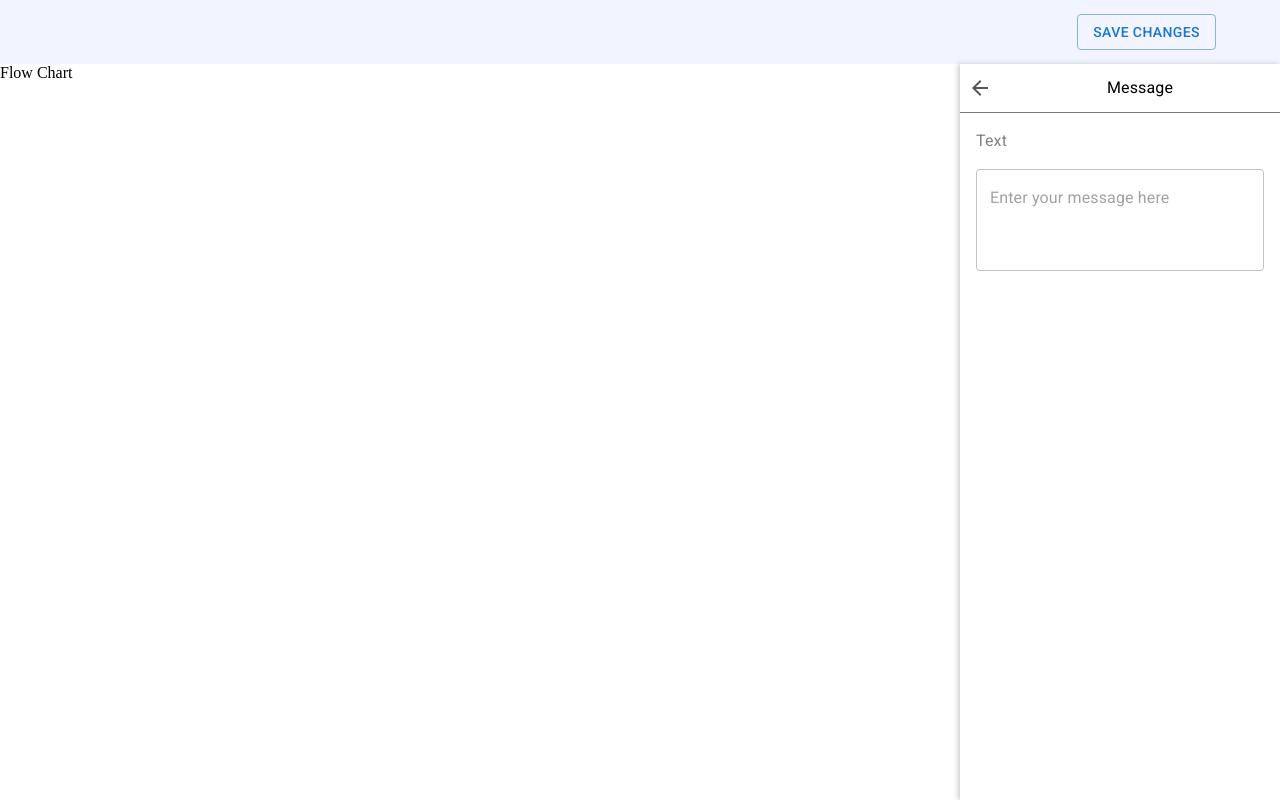
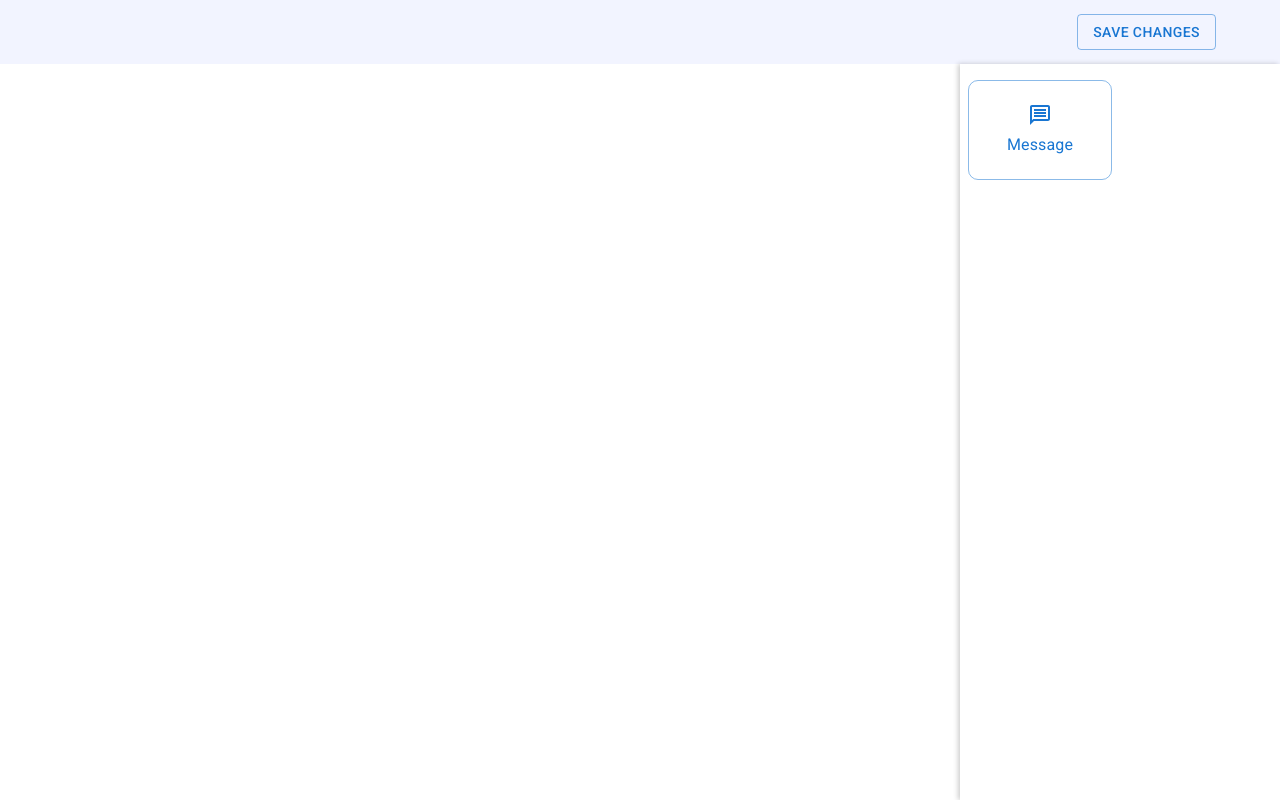
Before and after one commit to oyemayanq/chatbot-flow-builder, a React (Vite) app: page / in a window 1280 px wide. Built offline with nearby package versions, Linux system fonts and the light colour scheme.

Commit message:
added static nodes panel

```diff
--- a/src/App.jsx
+++ b/src/App.jsx
@@ -1,17 +1,39 @@
+import { useState } from "react";
+
 import Box from "@mui/material/Box";
 import Typography from "@mui/material/Typography";
 
 import TopBar from "./components/TopBar";
 import SettingsPanel from "./components/SettingsPanel";
+import NodesPanel from "./components/NodesPanel";
 
 export default function App() {
+  const [messages, setMessages] = useState([]);
+
   return (
     <Box sx={{ padding: "0" }}>
       <TopBar onSaveChanges={() => {}} />
       <Box sx={{ display: "flex" }}>
-        <Box sx={{ width: "75vw" }}>Flow Chart</Box>
+        <Box
+          sx={{ width: "75vw" }}
+          onDrop={(e) => {
+            const messageType = e.dataTransfer.getData("messageType");
+            console.log("messageType", messageType);
+            setMessages((prevMessages) => [...prevMessages, messageType]);
+            console.log("drop");
+          }}
+          onDragOver={(e) => {
+            e.preventDefault();
+          }}
+        >
+          {messages?.map((message, index) => (
+            <Box key={index} sx={{ marginBottom: "10px" }}>
+              {message}
+            </Box>
+          ))}
+        </Box>
         <Box sx={{ width: "25vw" }}>
-          <SettingsPanel />
+          <NodesPanel />
         </Box>
       </Box>
     </Box>
--- /dev/null
+++ b/src/components/NodesPanel.jsx
@@ -0,0 +1,63 @@
+import Box from "@mui/material/Box";
+import Grid from "@mui/material/Grid";
+import MessageOutlinedIcon from "@mui/icons-material/MessageOutlined";
+import Typography from "@mui/material/Typography";
+
+export default function NodesPanel() {
+  return (
+    <Box
+      sx={{
+        boxShadow: "-2px 0px 5px 0px rgba(0,0,0,0.2)",
+        width: "100%",
+        height: "92vh",
+        padding: "16px 8px",
+      }}
+    >
+      <Grid container spacing={2}>
+        <Grid item xs={6}>
+          <Box
+            draggable
+            onDragStart={(e) => {
+              e.dataTransfer.setData("messageType", "text");
+            }}
+            sx={{
+              height: "100px",
+              borderRadius: "10px",
+              display: "flex",
+              flexDirection: "column",
+              alignItems: "center",
+              justifyContent: "center",
+              border: "1px solid rgba(25, 118, 210, 0.5)",
+              cursor: "pointer",
+              "&:hover": {
+                border: "1px solid #1976d2",
+              },
+            }}
+          >
+            <MessageOutlinedIcon
+              sx={{ color: "#1976d2", marginBottom: "6px" }}
+            />
+            <Typography color="primary">Message</Typography>
+          </Box>
+        </Grid>
+
+        {/* <Grid item xs={6}>
+          <Box
+            sx={{
+              height: "100px",
+              borderRadius: "10px",
+              display: "flex",
+              flexDirection: "column",
+              alignItems: "center",
+              justifyContent: "center",
+              border: "1px solid rgba(25, 118, 210, 0.5)",
+            }}
+          >
+            <MessageOutlinedIcon sx={{ color: "#1976d2" }} />
+            <Typography color="primary">Message</Typography>
+          </Box>
+        </Grid> */}
+      </Grid>
+    </Box>
+  );
+}
```
